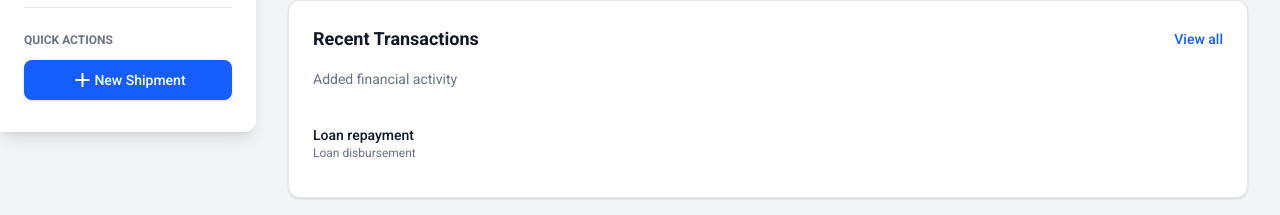
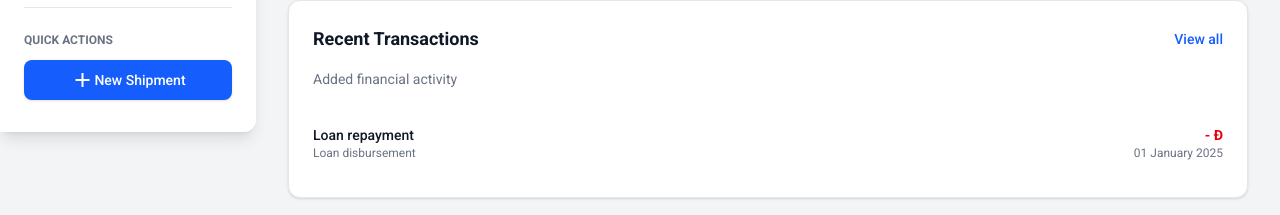
Before and after one commit to miniconomy2025/bulk-logistics, a React (Vite) app in the folder frontend/: page / in a window 1280 px wide. Shown: the part 668-883 px from the top of the page. Built offline with nearby package versions, Linux system fonts and the light colour scheme; no server answers; a web font is replaced by a local one.

Commit message:
format date

```diff
--- a/frontend/src/components/recent-transactions.tsx
+++ b/frontend/src/components/recent-transactions.tsx
@@ -2,6 +2,17 @@ import type { RecentTransactionsItem } from "../types";
 
 interface RecentTransactionProps {
     item: RecentTransactionsItem;
+}
+
+function formatDate(input: string, newYear: number = new Date().getFullYear()): string {
+    const date = new Date(input);
+    date.setFullYear(newYear);
+
+    const monthNumber = String(date.getMonth() + 1).padStart(2, "0");
+    const monthName = date.toLocaleString("default", { month: "long" });
+    const year = date.getFullYear();
+
+    return `${monthNumber} ${monthName} ${year}`;
 }
 
 export const RecentTransaction: React.FC<RecentTransactionProps> = ({ item }) => {
@@ -16,8 +27,10 @@ export const RecentTransaction: React.FC<RecentTransactionProps> = ({ item }) =>
                 <p className="text-xs text-gray-500">{transactionType === "credit" ? `Shipment #${item.pickup_request_id}` : "Loan disbursement"}</p>
             </div>
             <div className="text-right">
-                <p className={`text-sm font-semibold ${transactionType === "credit" ? "text-green-600" : "text-red-600"}`}>{item.amount}</p>
-                <p className="text-xs text-gray-500">{item.transaction_date}</p>
+                <p className={`text-sm font-semibold ${transactionType === "credit" ? "text-green-600" : "text-red-600"}`}>
+                    {transactionType === "credit" ?"+ ":"- "}Ð {item.amount}
+                </p>
+                <p className="text-xs text-gray-500">{formatDate(item.transaction_date)}</p>
             </div>
         </div>
     );
```
